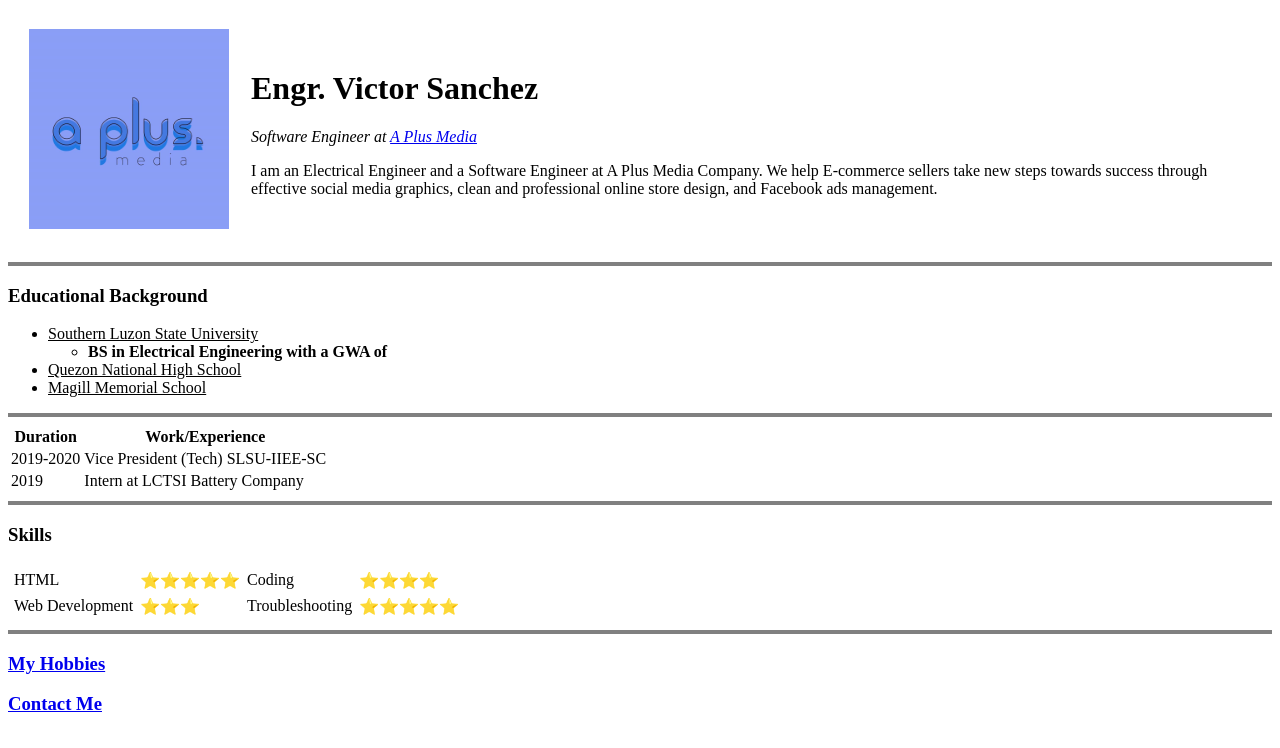
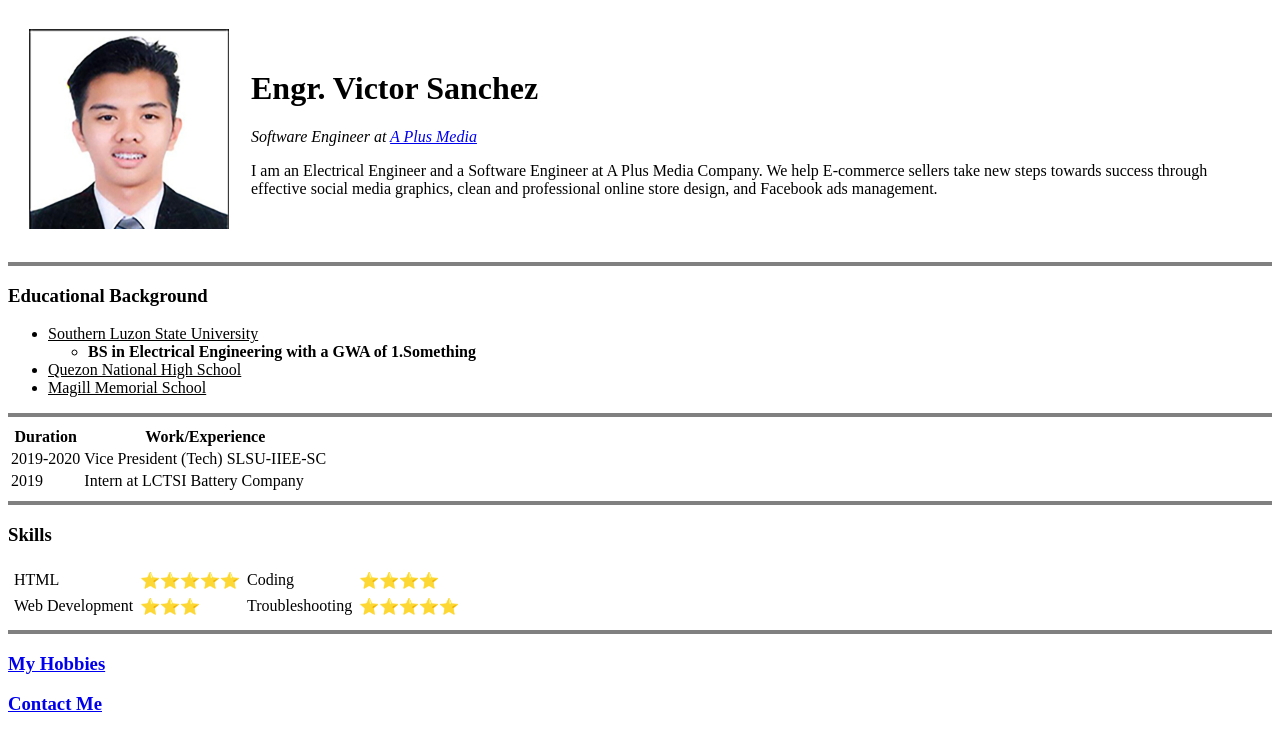
Before and after one commit to VictorSanchez25/CV, a plain HTML site: page index.html in a window 1280 px wide. Drawn offline with Linux system fonts and the light colour scheme; files whose address does not match are found by name.

Commit message:
New updated files

```diff
--- a/index.html
+++ b/index.html
@@ -9,7 +9,7 @@
 <body>
   <table cellspacing="20">
     <tr>
-      <td><img src="C:\Users\vpaol_000\Desktop\Web Development Bootcamp\Web Development\HTML Personal Site\Images\113936171_165906075044871_2125245642801387104_o.jpg" alt="Profile Picture of A Plus Media" width="200" height="200"></td>
+      <td><img src="C:\Users\vpaol_000\Desktop\Web Development Bootcamp\Web Development\HTML Personal Site\Images\2x2 No Nametag.jpg" alt="Profile Picture of A Plus Media" width="200" height="200"></td>
       <td>
         <h1>Engr. Victor Sanchez</h1>
 
@@ -28,7 +28,7 @@
   <ul>
     <li><u>Southern Luzon State University</u></li>
     <ul>
-      <li><strong>BS in Electrical Engineering with a GWA of </strong></li>
+      <li><strong>BS in Electrical Engineering with a GWA of 1.Something </strong></li>
     </ul>
     <li><u>Quezon National High School</u></li>
     <li><u>Magill Memorial School</u></li>
```
Also changed, not shown: Images/2x2 No Nametag.jpg (added).
